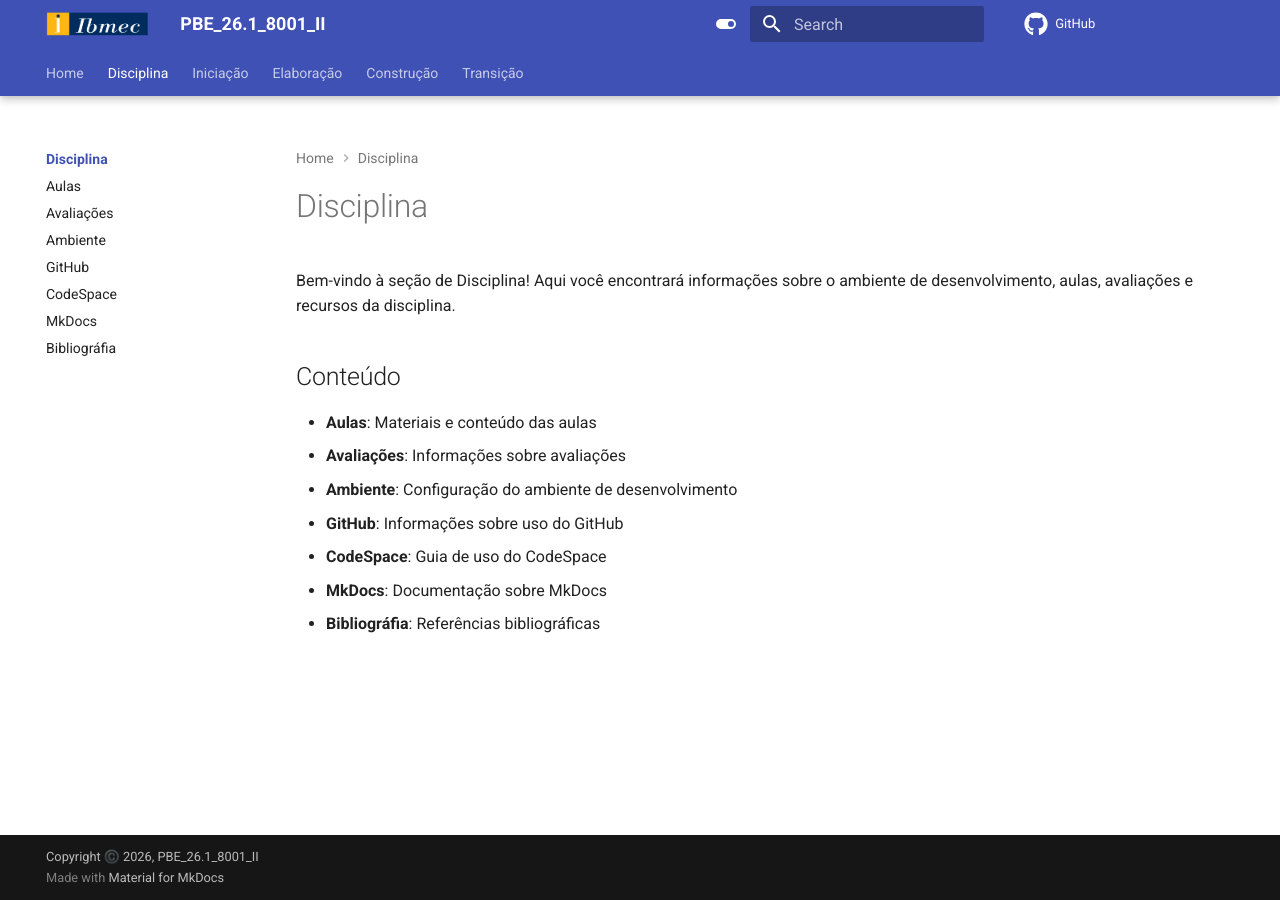
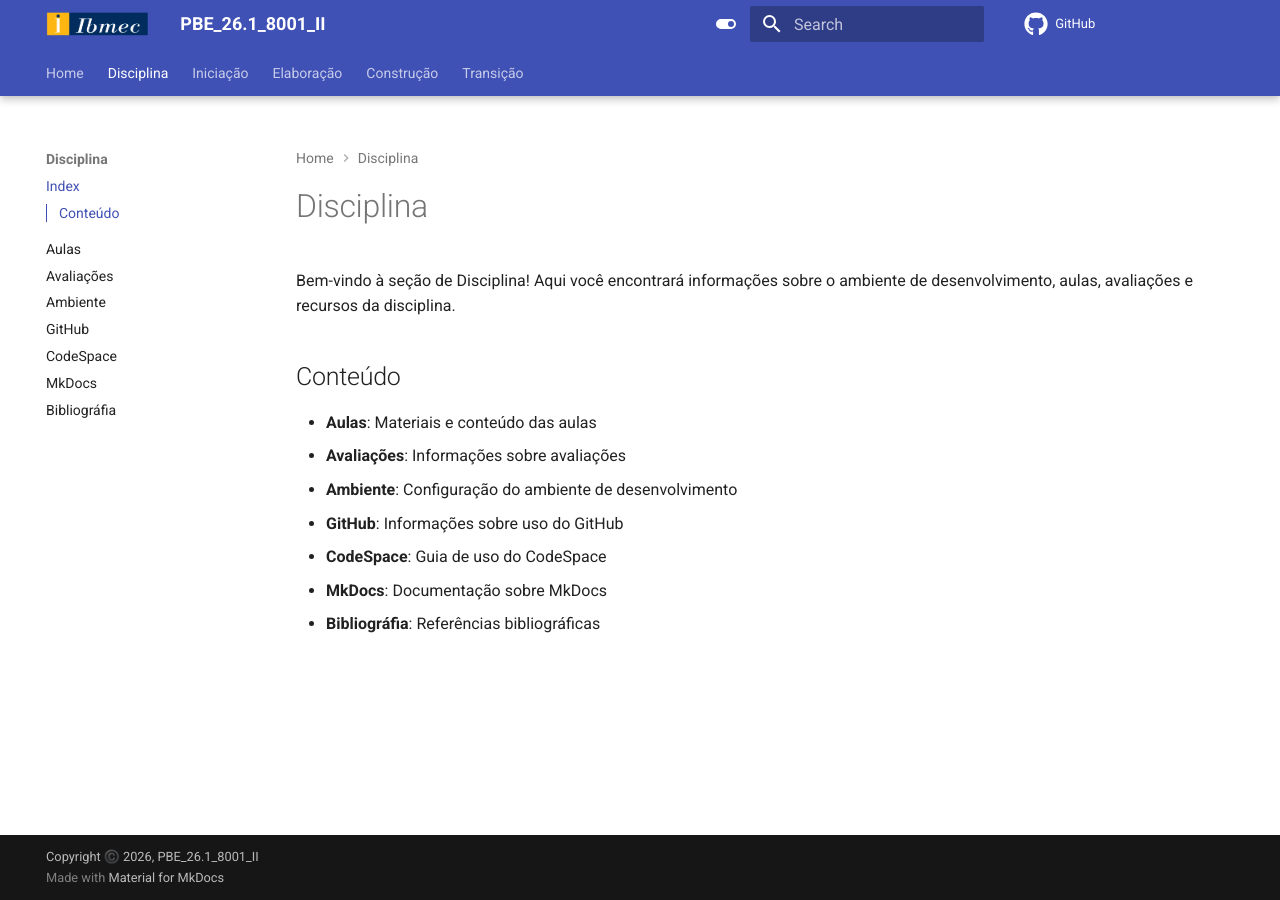
Before and after one commit to Projetos-de-Extensao/PBE_26.1_8001_II, an MkDocs documentation site: the page built from docs/Disciplina/index.md, in a window 1280 px wide. Built offline with MkDocs 1.6.1 and Material for MkDocs 9.7.7, drawn with Linux system fonts in a browser that asks for light colours; comment, search, counter and statistics services are not loaded.

Commit message:
Corrigir navegação removendo navigation.indexes

```diff
--- a/mkdocs.yml
+++ b/mkdocs.yml
@@ -128,7 +128,6 @@ theme:
 
   features:
     - content.code.copy
-    - navigation.indexes
     - navigation.instant
     - navigation.instant.progress
     - navigation.path
```
